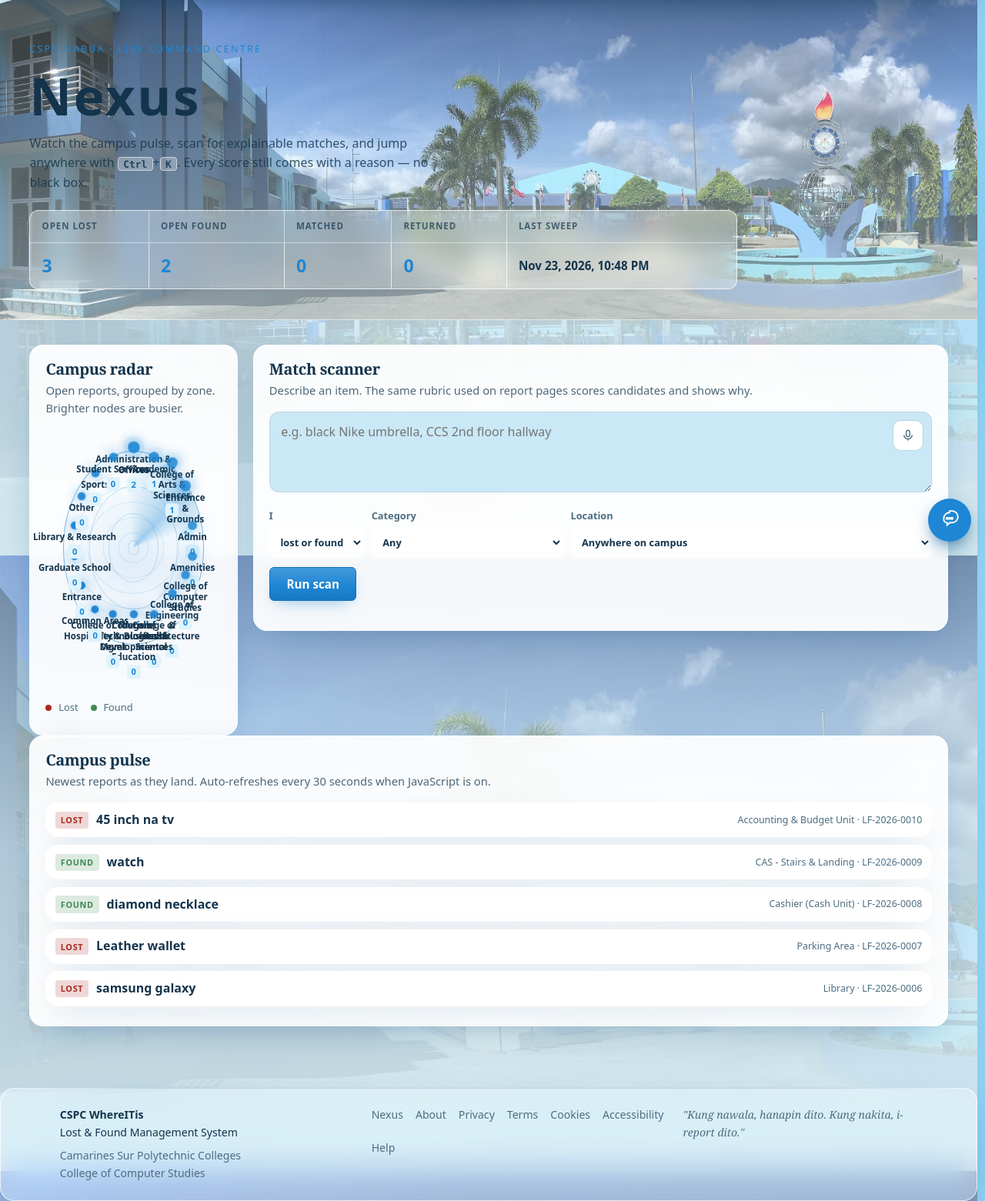
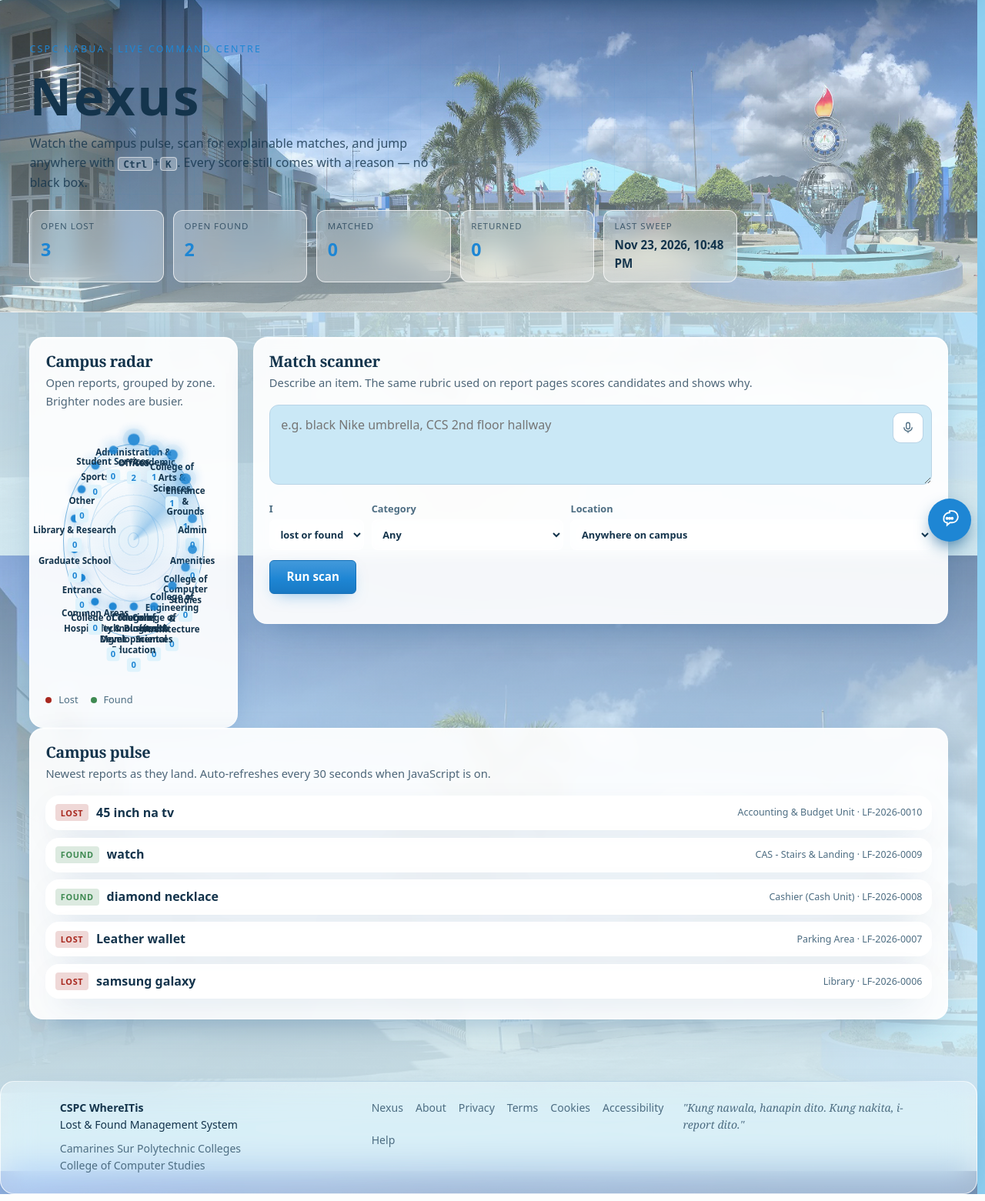
Before and after one commit to jusalipio-123/cspc-whereitis, a Node server app: page /nexus in a window 1280 px wide. Shown: the part 78-1639 px from the top of the page at 77% size. Run offline with Node 20, Linux system fonts and the light colour scheme; data comes from the database, SQL or seed files in the repository; data that the repository does not hold is empty.

Commit message:
revert: restore Nexus HUD cards
Keep the five glass stat tiles instead of a table.

```diff
--- a/public/css/futura.css
+++ b/public/css/futura.css
@@ -89,28 +89,18 @@
   background: var(--glass); border: 1px solid var(--glass-border); color: var(--ink);
 }
 .nexus-hud {
-  width: 100%; max-width: 920px; margin: 0;
-  border-collapse: separate; border-spacing: 0;
-  border: 1px solid var(--glass-border); border-radius: 12px; overflow: hidden;
+  display: grid; grid-template-columns: repeat(auto-fit, minmax(120px, 1fr));
+  gap: .75rem; margin: 0; max-width: 920px;
+}
+.nexus-hud > div {
+  padding: .7rem .85rem; border: 1px solid var(--glass-border); border-radius: 12px;
   background: var(--glass);
   backdrop-filter: blur(16px) saturate(1.4);
   -webkit-backdrop-filter: blur(16px) saturate(1.4);
 }
-.nexus-hud th,
-.nexus-hud td {
-  padding: .7rem .95rem; text-align: left; border-right: 1px solid var(--glass-border);
-}
-.nexus-hud th:last-child,
-.nexus-hud td:last-child { border-right: 0; }
-.nexus-hud th {
-  font-size: .72rem; letter-spacing: .08em; text-transform: uppercase;
-  font-weight: 600; color: var(--ink); opacity: .7;
-  border-bottom: 1px solid var(--glass-border);
-}
-.nexus-hud td {
-  font-size: 1.45rem; font-weight: 700; font-variant-numeric: tabular-nums; color: var(--brand);
-}
-.nexus-hud__time { font-size: .95rem !important; font-weight: 650; color: var(--ink) !important; }
+.nexus-hud dt { font-size: .72rem; letter-spacing: .08em; text-transform: uppercase; color: var(--ink); opacity: .7; }
+.nexus-hud dd { margin: .15rem 0 0; font-size: 1.45rem; font-weight: 700; font-variant-numeric: tabular-nums; color: var(--brand); }
+.nexus-hud__time { font-size: .95rem !important; color: var(--ink) !important; opacity: 1; }
 
 .nexus-body { padding-block: var(--s-5) var(--s-6); background: transparent; }
 .nexus .nexus-panel,
@@ -833,8 +823,7 @@ img, svg, video { max-width: 100%; height: auto; }
 
   .nexus-hero { padding: 1.4rem 0 1.1rem; }
   .nexus-hero h1 { font-size: 2.1rem; }
-  .nexus-hud { display: block; overflow-x: auto; max-width: 100%; }
-  .nexus-hud thead, .nexus-hud tbody, .nexus-hud tr { display: table; width: 100%; table-layout: fixed; }
+  .nexus-hud { grid-template-columns: 1fr 1fr; }
   .nexus-layout, .scan-form__filters { grid-template-columns: 1fr !important; }
   .radar, .radar__nodes { min-height: 260px; }
   .radar__label { font-size: .65rem; max-width: 5.5rem; }
--- a/views/nexus/index.ejs
+++ b/views/nexus/index.ejs
@@ -14,26 +14,28 @@
         with <kbd>Ctrl</kbd>+<kbd>K</kbd>. Every score still comes with a reason
         &mdash; no black box.
       </p>
-      <table class="nexus-hud" aria-label="Live system readout">
-        <thead>
-          <tr>
-            <th scope="col">Open lost</th>
-            <th scope="col">Open found</th>
-            <th scope="col">Matched</th>
-            <th scope="col">Returned</th>
-            <th scope="col">Last sweep</th>
-          </tr>
-        </thead>
-        <tbody>
-          <tr>
-            <td data-count><%= counts.openLost %></td>
-            <td data-count><%= counts.openFound %></td>
-            <td data-count><%= counts.matched %></td>
-            <td data-count><%= counts.returned %></td>
-            <td class="nexus-hud__time"><%= scannedAt %></td>
-          </tr>
-        </tbody>
-      </table>
+      <dl class="nexus-hud" aria-label="Live system readout">
+        <div>
+          <dt>Open lost</dt>
+          <dd data-count><%= counts.openLost %></dd>
+        </div>
+        <div>
+          <dt>Open found</dt>
+          <dd data-count><%= counts.openFound %></dd>
+        </div>
+        <div>
+          <dt>Matched</dt>
+          <dd data-count><%= counts.matched %></dd>
+        </div>
+        <div>
+          <dt>Returned</dt>
+          <dd data-count><%= counts.returned %></dd>
+        </div>
+        <div>
+          <dt>Last sweep</dt>
+          <dd class="nexus-hud__time"><%= scannedAt %></dd>
+        </div>
+      </dl>
     </div>
   </section>
 
--- a/views/partials/head.ejs
+++ b/views/partials/head.ejs
@@ -23,7 +23,7 @@
   <link rel="stylesheet" href="/css/style.css?v=20261122">
   <link rel="stylesheet" href="/css/style.css">
   <link rel="stylesheet" href="/css/admin.css">
-  <link rel="stylesheet" href="/css/futura.css?v=glass14">
+  <link rel="stylesheet" href="/css/futura.css?v=glass15">
   <!-- "Refining" detector: runs before first paint. When the page you are leaving is the SAME page (same path,
        e.g. /reports -> /reports?status=open: status tab, sort, filter, pagination), mark <html class="nav-refine">.
        The stylesheet then swaps the full page-change animation for a still, short cross-fade and app.js skips the
```
